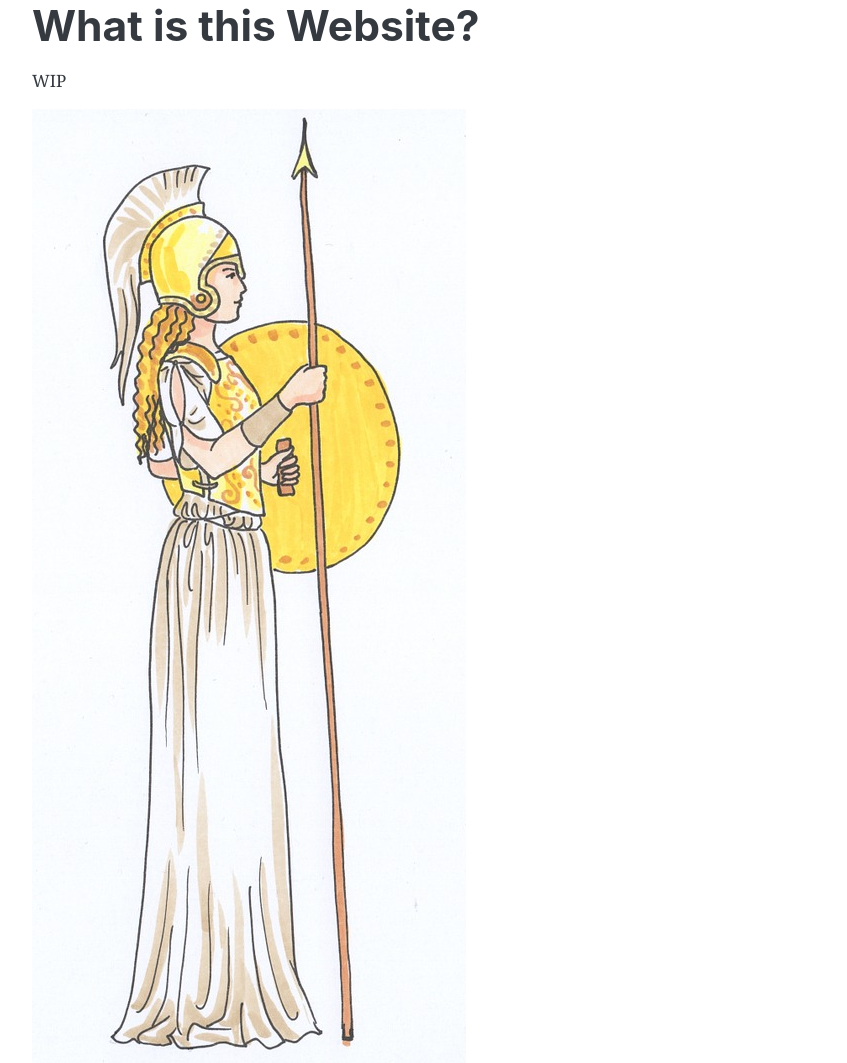
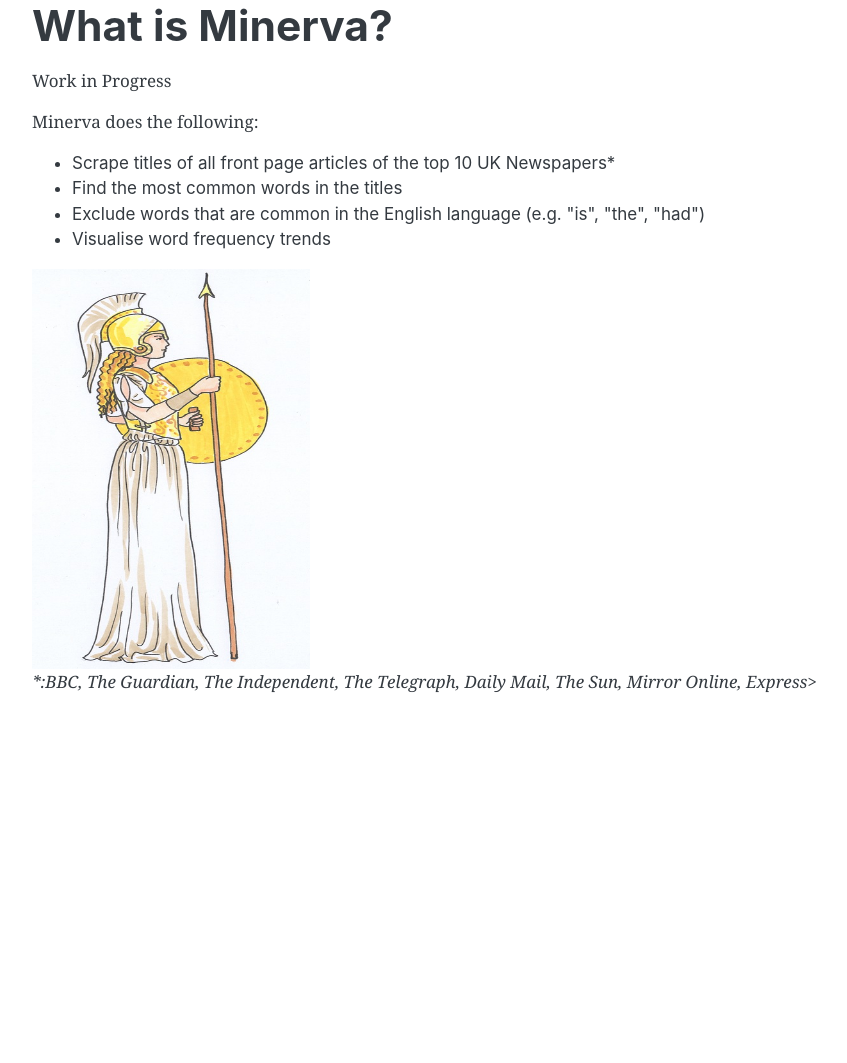
Before and after one commit to BenLDN/firedruid, a Flask app: page /about/ in a window 1280 px wide. Shown: the part 57-1120 px from the top of the page, without its empty margins (53-900 px from the left). After the commit the page ends 750 px from the top, so only its background shows below. Run offline with Flask 2, Linux system fonts and the light colour scheme; some libraries are stand-ins or nearby versions.

Commit message:
Styling, colours, texts added

```diff
--- a/app.py
+++ b/app.py
@@ -19,20 +19,19 @@ def public():
 
 @app.route("/top-words-7d/")
 def top_words_7d():
-    legend = 'Most common words in the last seven days'
     top_words = db_reader.top_words_7d()
     labels = list(top_words.index)
-    values = list(top_words)
+    values = map(lambda x: x * 100, list(top_words))
     return render_template("top_words_7d.html",
                            values=values,
-                           labels=labels,
-                           legend=legend)
+                           labels=labels)
 
 
 @app.route("/top-words-trend/")
 def top_words_trend():
     how_many = 5
     dates, wordlist, valuelist = db_reader.top_words_daily(how_many)
+    valuelist = [list(map(lambda x: x * 100, list(values))) for values in valuelist]
     return render_template("top_words_trend.html",
                            wordlist_valuelist_colourlist=zip(wordlist, valuelist, colourlist),
                            labels=dates,
--- a/db_tools/db_reader.py
+++ b/db_tools/db_reader.py
@@ -65,7 +65,9 @@ def top_words_daily(how_many):
 
     df = df.iloc[:how_many,:-1]
 
-    dates = list(df.columns)
+    datetimes = list(df.columns)
+
+    dates = [str(datetime)[:10] for datetime in datetimes]
 
     words = list(df.index)
 
--- a/templates/about.html
+++ b/templates/about.html
@@ -1,8 +1,16 @@
 {% extends "layout.html" %}
-{% block page_title %}What is this Website?{% endblock %}
+{% block page_title %}What is Minerva?{% endblock %}
 {% block body %}
     {{ super() }}
-    <p>WIP</p>
-    <img src="{{ url_for('static', filename='img/minerva.png') }}">
+    <p>Work in Progress</p>
+    <p>Minerva does the following: </p>
+    <ul>
+      	<li>Scrape titles of all front page articles of the top 10 UK Newspapers*</li>
+      	<li>Find the most common words in the titles</li>
+      	<li>Exclude words that are common in the English language (e.g. "is", "the", "had")</li>
+    	<li>Visualise word frequency trends</li>
+    </ul>
+    <img src="{{ url_for('static', filename='img/minerva.png') }}" style="width: 25%; height: 50%">
+    <p><i>*:BBC, The Guardian, The Independent, The Telegraph, Daily Mail, The Sun, Mirror Online, Express</i>></p>
 
 {% endblock %}
--- a/templates/index.html
+++ b/templates/index.html
@@ -3,6 +3,9 @@
 {% block body %}
     {{ super() }}
 
-    <p>This site is still WIP.</p>
+    <p>I created this site to host my pet projects.</p>
+    <p>At the moment, I only have one: Minerva</p>
+    <a href="https://github.com/BenLDN/minerva">Source code on GitHub</a> <br>
+    <a href="https://uk.linkedin.com/in/benkulcsar">My LinkedIn profile</a>
 
 {% endblock %}
```
Also changed, not shown: templates/top_words_7d.html (+32 -11 lines), templates/top_words_trend.html (+25 -8 lines), scraper.db, 2 other files.
